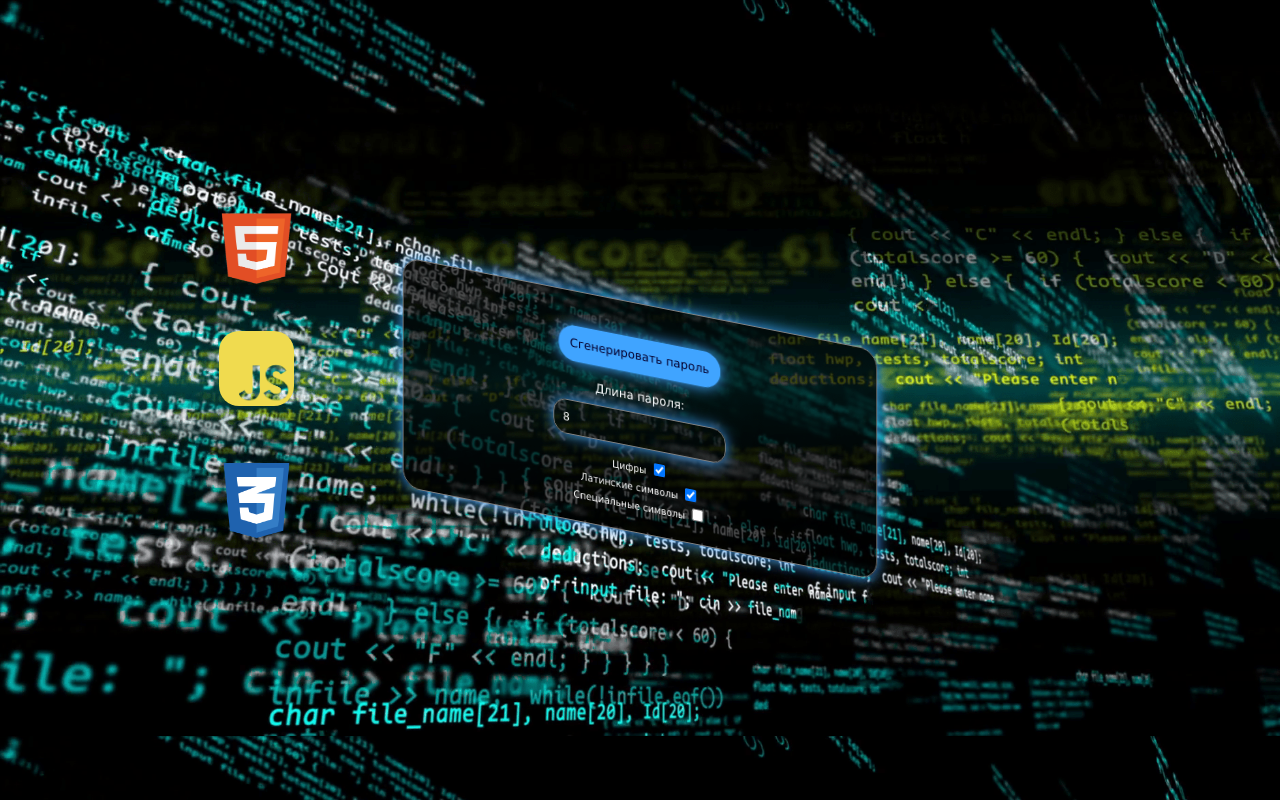
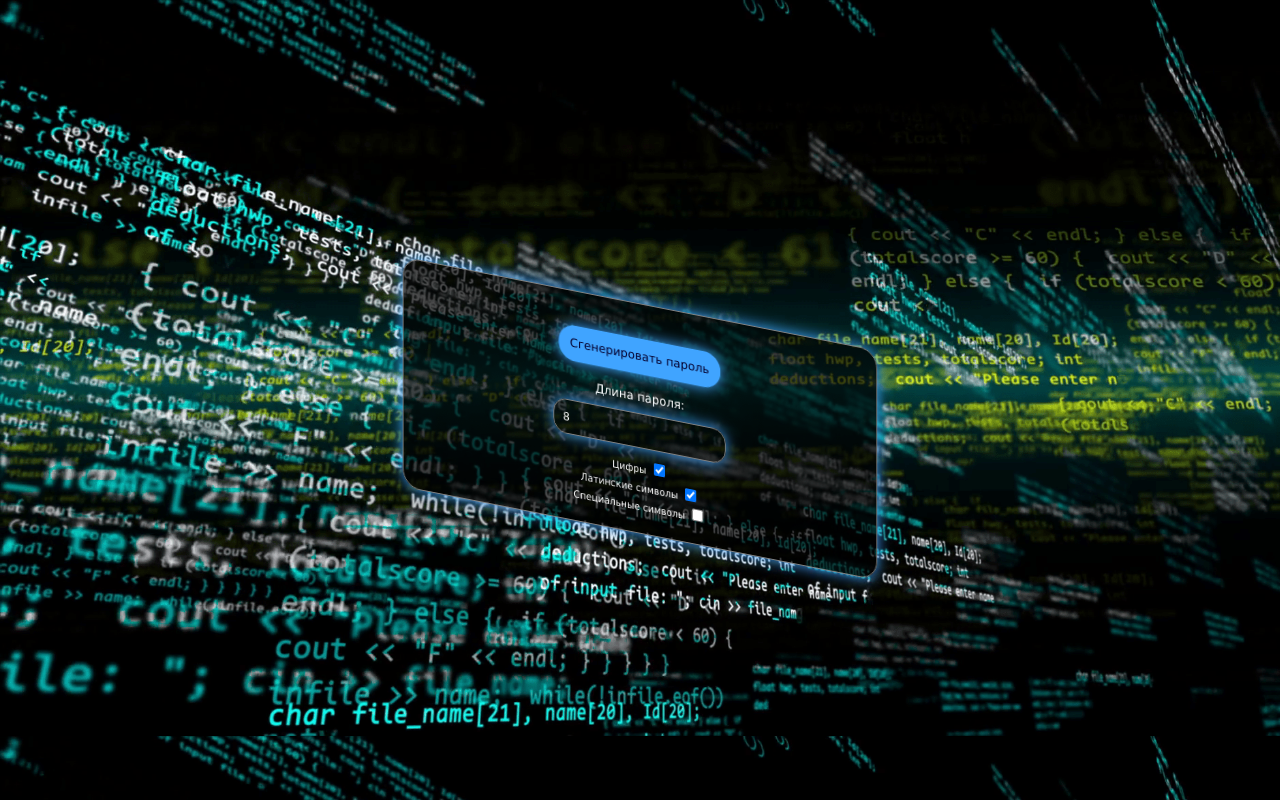
Before and after one commit to YaroslavAlmazoff/password-generator, a plain HTML site: page index.html in a window 1280 px wide. Drawn offline with Linux system fonts and the light colour scheme.

Commit message:
remove pictures

```diff
--- a/index.html
+++ b/index.html
@@ -8,9 +8,6 @@
     <title>Генератор паролей</title>
 </head>
 <body>
-    <img class="img1" src="1.png"/>
-    <img class="img2" src="2.png"/>
-    <img class="img3" src="3.png"/>
     <div class="form form-width">
         <button class="button">Сгенерировать пароль</button>
         <span class="password_length_hint">Длина пароля:</span>
--- a/style.css
+++ b/style.css
@@ -30,28 +30,6 @@ body {
     .form-width {
         width: 98%;
     }
-}
-img {
-    position: absolute;
-}
-.img1 {
-    margin-top: 0vh;
-    margin-left: -60vw;
-    width: 75px;
-    height: 75px;
-    border-radius: 20px;
-}
-.img2 {
-    margin-top: -30vh;
-    margin-left: -60vw;
-    width: 75px;
-    height: 75px;
-}
-.img3 {
-    margin-top: 33vh;
-    margin-left: -60vw;
-    width: 75px;
-    height: 75px;
 }
 .button {
     background-color: #40A4FF;
```
Also changed, not shown: 1.png (deleted), 2.png (deleted), 3.png (deleted).
